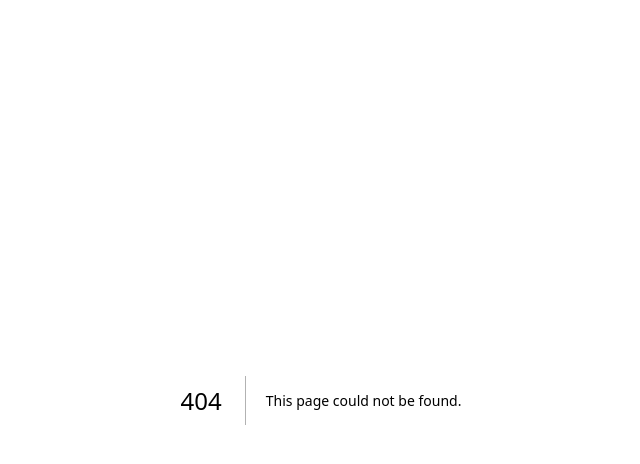
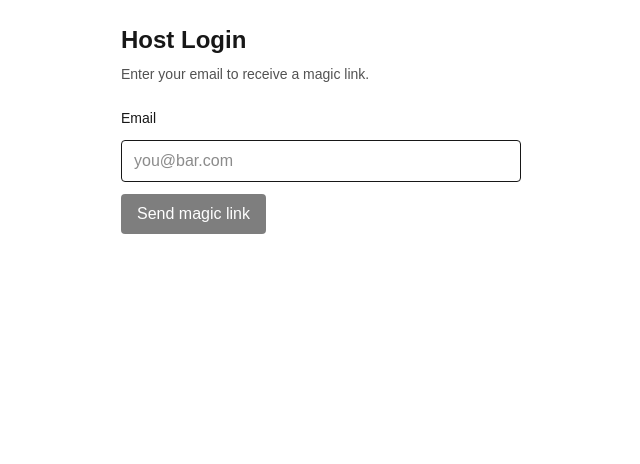
Before and after one commit to dustintaylormba-ai/bar_sports_predict_app, a Next.js app: page /host/login in a window 1280 px wide. Before the commit this address had no page. Shown: the top 464 px of the page, without its empty margins (319-959 px from the left). Built offline with nearby package versions, Linux system fonts and the light colour scheme.

Commit message:
Add Supabase auth (magic link) scaffolding

```diff
--- a/package.json
+++ b/package.json
@@ -9,6 +9,8 @@
     "lint": "eslint"
   },
   "dependencies": {
+    "@supabase/ssr": "^0.8.0",
+    "@supabase/supabase-js": "^2.95.3",
     "next": "16.1.6",
     "react": "19.2.3",
     "react-dom": "19.2.3"
--- /dev/null
+++ b/src/app/auth/callback/route.ts
@@ -0,0 +1,39 @@
+import { NextRequest, NextResponse } from "next/server";
+
+import { createServerClient } from "@supabase/ssr";
+
+export async function GET(request: NextRequest) {
+  const { searchParams, origin } = new URL(request.url);
+  const code = searchParams.get("code");
+
+  if (!code) {
+    return NextResponse.redirect(`${origin}/host/login?error=missing_code`);
+  }
+
+  const url = process.env.NEXT_PUBLIC_SUPABASE_URL;
+  const anonKey = process.env.NEXT_PUBLIC_SUPABASE_ANON_KEY;
+
+  if (!url || !anonKey) {
+    return NextResponse.redirect(`${origin}/host/login?error=missing_env`);
+  }
+
+  const response = NextResponse.redirect(`${origin}/host`);
+
+  const supabase = createServerClient(url, anonKey, {
+    cookies: {
+      getAll: () => request.cookies.getAll(),
+      setAll: (cookiesToSet) => {
+        cookiesToSet.forEach(({ name, value, options }) => {
+          response.cookies.set(name, value, options);
+        });
+      },
+    },
+  });
+
+  const { error } = await supabase.auth.exchangeCodeForSession(code);
+  if (error) {
+    return NextResponse.redirect(`${origin}/host/login?error=oauth_exchange_failed`);
+  }
+
+  return response;
+}
--- /dev/null
+++ b/src/app/host/login/page.tsx
@@ -0,0 +1,77 @@
+"use client";
+
+import { useState } from "react";
+
+import { createClient } from "@/lib/supabase/client";
+
+export default function HostLoginPage() {
+  const [email, setEmail] = useState("");
+  const [status, setStatus] = useState<
+    "idle" | "sending" | "sent" | "error"
+  >("idle");
+  const [error, setError] = useState<string | null>(null);
+
+  async function sendMagicLink(e: React.FormEvent) {
+    e.preventDefault();
+    setError(null);
+    setStatus("sending");
+
+    const supabase = createClient();
+    const origin = window.location.origin;
+    const { error: err } = await supabase.auth.signInWithOtp({
+      email,
+      options: {
+        emailRedirectTo: `${origin}/auth/callback`,
+      },
+    });
+
+    if (err) {
+      setError(err.message);
+      setStatus("error");
+      return;
+    }
+
+    setStatus("sent");
+  }
+
+  return (
+    <div className="mx-auto max-w-md p-6 space-y-6">
+      <div className="space-y-2">
+        <h1 className="text-2xl font-semibold">Host Login</h1>
+        <p className="text-sm text-neutral-600">
+          Enter your email to receive a magic link.
+        </p>
+      </div>
+
+      <form onSubmit={sendMagicLink} className="space-y-3">
+        <label className="block text-sm font-medium">Email</label>
+        <input
+          type="email"
+          required
+          value={email}
+          onChange={(e) => setEmail(e.target.value)}
+          placeholder="you@bar.com"
+          className="w-full rounded border px-3 py-2"
+        />
+
+        <button
+          type="submit"
+          disabled={status === "sending" || email.length < 3}
+          className="rounded bg-black px-4 py-2 text-white disabled:opacity-50"
+        >
+          {status === "sending" ? "Sending…" : "Send magic link"}
+        </button>
+
+        {status === "sent" ? (
+          <p className="text-sm text-green-700">
+            Sent. Check your email for the sign-in link.
+          </p>
+        ) : null}
+
+        {error ? (
+          <p className="text-sm text-red-700">Error: {error}</p>
+        ) : null}
+      </form>
+    </div>
+  );
+}
--- /dev/null
+++ b/src/app/host/page.tsx
@@ -0,0 +1,62 @@
+import Link from "next/link";
+
+import { createClient } from "@/lib/supabase/server";
+
+export default async function HostHomePage() {
+  const supabase = await createClient();
+
+  if (!supabase) {
+    return (
+      <div className="mx-auto max-w-xl p-6 space-y-4">
+        <h1 className="text-2xl font-semibold">Host</h1>
+        <p className="text-sm text-neutral-600">
+          Supabase environment variables are not configured.
+        </p>
+        <p className="text-sm text-neutral-600">
+          Set <code>NEXT_PUBLIC_SUPABASE_URL</code> and{" "}
+          <code>NEXT_PUBLIC_SUPABASE_ANON_KEY</code> in <code>.env.local</code>.
+        </p>
+        <Link className="underline" href="/">
+          Home
+        </Link>
+      </div>
+    );
+  }
+
+  const {
+    data: { user },
+  } = await supabase.auth.getUser();
+
+  if (!user) {
+    return (
+      <div className="mx-auto max-w-xl p-6 space-y-4">
+        <h1 className="text-2xl font-semibold">Host</h1>
+        <p className="text-sm text-neutral-600">
+          You are not signed in.
+        </p>
+        <Link className="underline" href="/host/login">
+          Go to login
+        </Link>
+      </div>
+    );
+  }
+
+  return (
+    <div className="mx-auto max-w-xl p-6 space-y-4">
+      <h1 className="text-2xl font-semibold">Host</h1>
+      <div className="rounded border p-4">
+        <div className="text-sm text-neutral-600">Signed in as</div>
+        <div className="font-medium">{user.email}</div>
+      </div>
+
+      <div className="space-y-2">
+        <div className="font-semibold">Next</div>
+        <ul className="list-disc pl-5 text-sm">
+          <li>Bar + GameNight creation UI</li>
+          <li>Prompt lifecycle (open/lock/resolve)</li>
+          <li>Patron join + leaderboard</li>
+        </ul>
+      </div>
+    </div>
+  );
+}
--- /dev/null
+++ b/src/lib/supabase/client.ts
@@ -0,0 +1,14 @@
+import { createBrowserClient } from "@supabase/ssr";
+
+export function createClient() {
+  const url = process.env.NEXT_PUBLIC_SUPABASE_URL;
+  const anonKey = process.env.NEXT_PUBLIC_SUPABASE_ANON_KEY;
+
+  if (!url || !anonKey) {
+    throw new Error(
+      "Missing NEXT_PUBLIC_SUPABASE_URL or NEXT_PUBLIC_SUPABASE_ANON_KEY (check .env.local)",
+    );
+  }
+
+  return createBrowserClient(url, anonKey);
+}
--- /dev/null
+++ b/src/lib/supabase/server.ts
@@ -0,0 +1,32 @@
+import { cookies } from "next/headers";
+
+import { createServerClient } from "@supabase/ssr";
+
+export async function createClient() {
+  const url = process.env.NEXT_PUBLIC_SUPABASE_URL;
+  const anonKey = process.env.NEXT_PUBLIC_SUPABASE_ANON_KEY;
+
+  // In CI/build environments these may be unset; callers should handle null.
+  if (!url || !anonKey) {
+    return null;
+  }
+
+  const cookieStore = await cookies();
+
+  return createServerClient(url, anonKey, {
+    cookies: {
+      getAll() {
+        return cookieStore.getAll();
+      },
+      setAll(cookiesToSet) {
+        try {
+          cookiesToSet.forEach(({ name, value, options }) =>
+            cookieStore.set(name, value, options),
+          );
+        } catch {
+          // Server Component context: setting cookies may throw.
+        }
+      },
+    },
+  });
+}
--- /dev/null
+++ b/src/middleware.ts
@@ -0,0 +1,36 @@
+import { NextRequest, NextResponse } from "next/server";
+
+import { createServerClient } from "@supabase/ssr";
+
+export async function middleware(request: NextRequest) {
+  const response = NextResponse.next({
+    request: {
+      headers: request.headers,
+    },
+  });
+
+  const url = process.env.NEXT_PUBLIC_SUPABASE_URL;
+  const anonKey = process.env.NEXT_PUBLIC_SUPABASE_ANON_KEY;
+
+  if (!url || !anonKey) return response;
+
+  const supabase = createServerClient(url, anonKey, {
+    cookies: {
+      getAll: () => request.cookies.getAll(),
+      setAll: (cookiesToSet) => {
+        cookiesToSet.forEach(({ name, value, options }) => {
+          response.cookies.set(name, value, options);
+        });
+      },
+    },
+  });
+
+  // Refresh session if expired (Supabase best practice for SSR)
+  await supabase.auth.getUser();
+
+  return response;
+}
+
+export const config = {
+  matcher: ["/((?!_next/static|_next/image|favicon.ico).*)"],
+};
```
Also changed, not shown: 1 other file (tests, documents, lock files or other folders).
